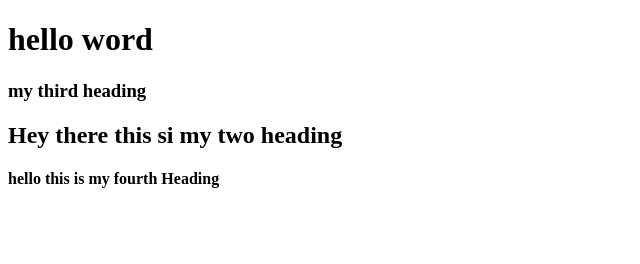
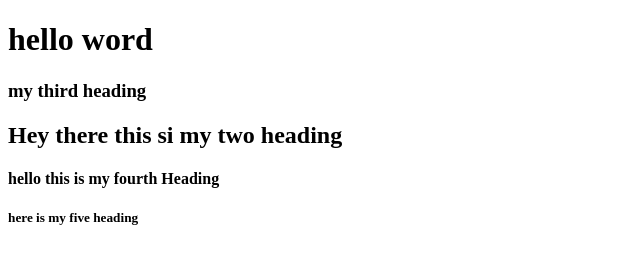
Before and after one commit to raselmahmud-coder/phero-my-course-one, a plain HTML site: page index.html in a window 1280 px wide. Shown: the whole page, without its empty margins (0-640 px from the left). Drawn offline with Linux system fonts and the light colour scheme.

Commit message:
my pushing five

```diff
--- a/index.html
+++ b/index.html
@@ -11,5 +11,6 @@
     <h3>my third heading</h3>
     <h2>Hey there this si my two heading</h2>
     <h4>hello this is my fourth Heading</h4>
+    <h5>here is my five heading</h5>
   </body>
 </html>
```
